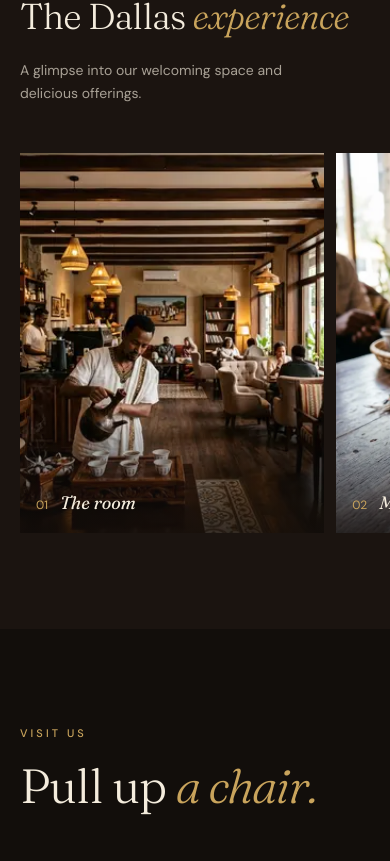
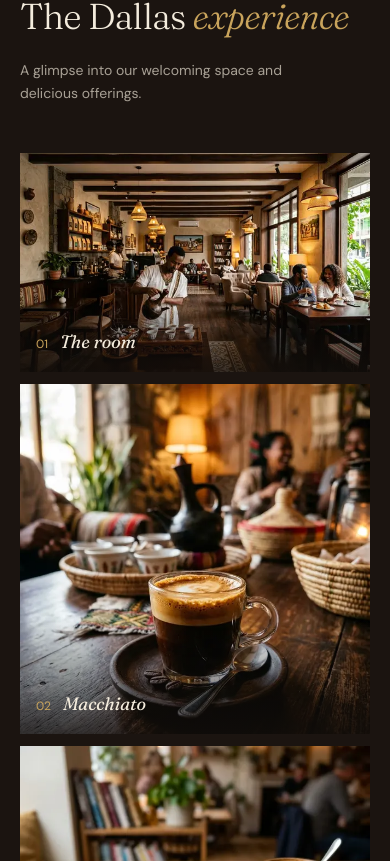
Before and after one commit to Ashenafi-Bancha/dallas-cafe-and-booth, a React (Vite) app: page / in a window 390 px wide. Shown: the part 6343-7204 px from the top of the page. Built offline with nearby package versions, Linux system fonts and the light colour scheme.

Commit message:
Stack the gallery photos on phones
The Dallas experience photos now show one per row at full width on
phones instead of a sideways-scrolling strip. Desktop keeps its grid.

```diff
--- a/src/components/GallerySection.tsx
+++ b/src/components/GallerySection.tsx
@@ -4,13 +4,14 @@ import { useLang } from '../i18n';
 import { Photo } from './Photo';
 import { Reveal } from './Reveal';
 
-// Captions and alt text come from strings.ts, in this same order
-const gallery: { photo: PhotoName; layout: string }[] = [
-  { photo: 'hero', layout: 'md:col-span-8 md:h-[30rem]' },
-  { photo: 'macchiato', layout: 'md:col-span-4 md:h-[30rem]' },
-  { photo: 'snacks', layout: 'md:col-span-4 md:h-[26rem]' },
-  { photo: 'avocado_juice', layout: 'md:col-span-4 md:h-[26rem]' },
-  { photo: 'burger', layout: 'md:col-span-4 md:h-[26rem]' },
+// Captions and alt text come from strings.ts, in this same order.
+// `shape` is the photo's proportion on phones, where the photos stack one per row.
+const gallery: { photo: PhotoName; shape: string; layout: string }[] = [
+  { photo: 'hero', shape: 'aspect-[16/10]', layout: 'md:col-span-8 md:h-[30rem]' },
+  { photo: 'macchiato', shape: 'aspect-square', layout: 'md:col-span-4 md:h-[30rem]' },
+  { photo: 'snacks', shape: 'aspect-square', layout: 'md:col-span-4 md:h-[26rem]' },
+  { photo: 'avocado_juice', shape: 'aspect-square', layout: 'md:col-span-4 md:h-[26rem]' },
+  { photo: 'burger', shape: 'aspect-square', layout: 'md:col-span-4 md:h-[26rem]' },
 ];
 
 export function GallerySection() {
@@ -30,15 +31,15 @@ export function GallerySection() {
           <p className="max-w-xs text-sm leading-relaxed text-cream/65">{s.gallery.intro}</p>
         </Reveal>
 
-        {/* Swipeable strip on mobile, editorial grid on desktop */}
-        <Reveal className="no-scrollbar -mx-5 flex snap-x snap-mandatory gap-3 overflow-x-auto px-5 md:mx-0 md:grid md:grid-cols-12 md:gap-4 md:overflow-visible md:px-0">
+        {/* One photo per row on phones, editorial grid on desktop */}
+        <div className="grid grid-cols-1 gap-3 md:grid-cols-12 md:gap-4">
           {gallery.map((img, i) => (
-            <div key={img.photo} className={clsx('w-[78vw] shrink-0 snap-center md:w-auto', img.layout)}>
-              <figure className="group relative aspect-[4/5] h-full w-full overflow-hidden md:aspect-auto">
+            <Reveal key={img.photo} delay={(i % 3) * 0.08} className={img.layout}>
+              <figure className={clsx('group relative h-full w-full overflow-hidden md:aspect-auto', img.shape)}>
                 <Photo
                   name={img.photo}
                   alt={s.gallery.items[i].alt}
-                  sizes="(min-width: 768px) 60vw, 78vw"
+                  sizes="(min-width: 768px) 60vw, 100vw"
                   className="h-full w-full object-cover transition-transform duration-[1200ms] ease-out group-hover:scale-105"
                 />
                 <div className="absolute inset-x-0 bottom-0 h-1/3 bg-linear-to-t from-ink/80 to-transparent" />
@@ -47,9 +48,9 @@ export function GallerySection() {
                   <span className="font-display text-lg italic">{s.gallery.items[i].caption}</span>
                 </figcaption>
               </figure>
-            </div>
+            </Reveal>
           ))}
-        </Reveal>
+        </div>
       </div>
     </section>
   );
--- a/src/index.css
+++ b/src/index.css
@@ -97,15 +97,6 @@ html[lang="am"] .eyebrow {
   letter-spacing: 0.06em;
 }
 
-/* Hide scrollbar for horizontally scrollable elements */
-.no-scrollbar::-webkit-scrollbar {
-  display: none;
-}
-.no-scrollbar {
-  -ms-overflow-style: none;
-  scrollbar-width: none;
-}
-
 @media (prefers-reduced-motion: reduce) {
   html {
     scroll-behavior: auto;
```
